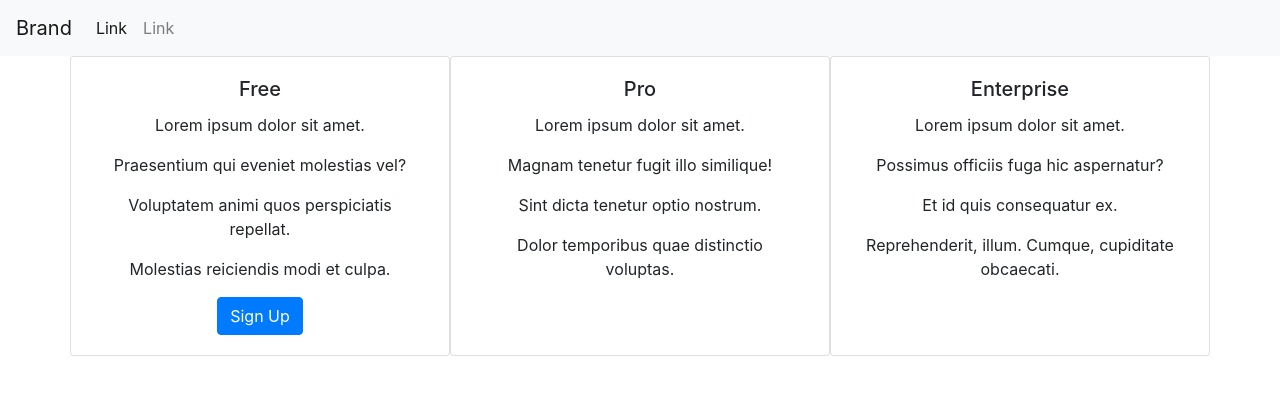
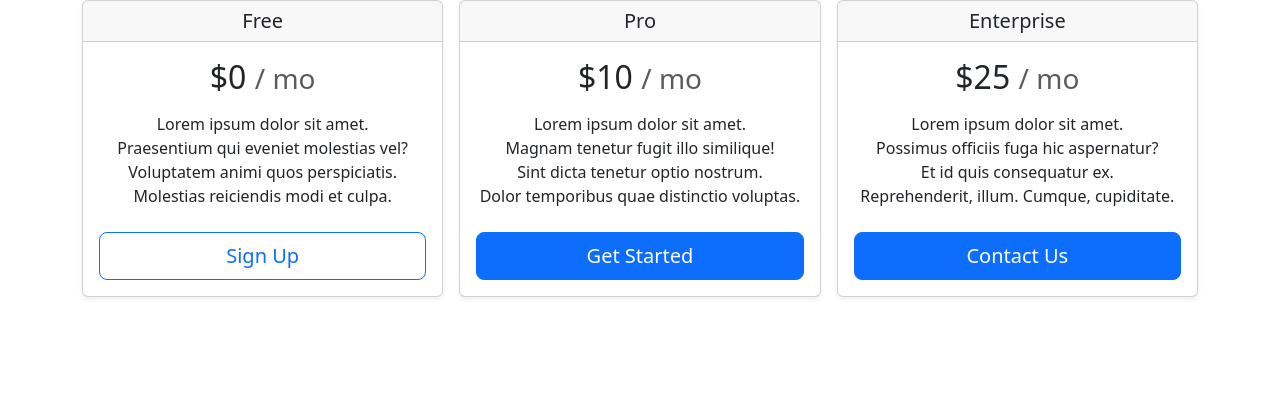
Before and after one commit to ZainNadeemMalik/bootstrap-project, a plain HTML site: page index.html in a window 1280 px wide. Drawn offline with nearby package versions, Linux system fonts and the light colour scheme.

Commit message:
add styles and layout

```diff
--- a/index.html
+++ b/index.html
@@ -5,63 +5,84 @@
     <meta name="viewport" content="width=device-width, initial-scale=1.0">
     <title>Bootstrap Demo</title>
     <!-- Bootstrap CSS -->
-    <link rel="stylesheet" href="https://cdn.jsdelivr.net/npm/bootstrap@4.1.3/dist/css/bootstrap.min.css" integrity="sha384-MCw98/SFnGE8fJT3GXwEOngsV7Zt27NXFoaoApmYm81iuXoPkFOJwJ8ERdknLPMO" crossorigin="anonymous">
+    <link href="https://cdn.jsdelivr.net/npm/bootstrap@5.3.3/dist/css/bootstrap.min.css" rel="stylesheet" integrity="sha384-QWTKZyjpPEjISv5WaRU9OFeRpok6YctnYmDr5pNlyT2bRjXh0JMhjY6hW+ALEwIH" crossorigin="anonymous">
+
 </head>
 <body>
 
-  <header>
-    <nav class="navbar navbar-expand-lg navbar-light bg-light">
-      <a href="#" class="navbar-brand"> Brand</a>
-      <button class="navbar-toggler" type="button" data-bs-toggle="collapse" data-bs-targer="#navbarNav">
-        <span class="navbar-toggler-icon"></span>
-      </button>
 
-      <div class="collapse navbar-collapse" id="navbarNav">
-        <ul class="navbar-nav">
-          <li class="nav-item">
-            <a href="#" class="nav-link active">Link</a>
-          </li>
-          <li class="nav-item">
-            <a href="#" class="nav-link">Link</a>
-          </li>
-        </ul>
-      </div>
-
-    </nav>
-  </header>
 
   <main>
     <div class="container text-center">
-      <div class="row gap-4">
 
-        <div class="col-4 card">
-          <div class="card-body">
-            <h5 class="card-title">Free</h5>
-            <p class="card-text">Lorem ipsum dolor sit amet.</p>
-            <p class="card-text">Praesentium qui eveniet molestias vel?</p>
-            <p class="card-text">Voluptatem animi quos perspiciatis repellat.</p>
-            <p class="card-text">Molestias reiciendis modi et culpa.</p>
-            <button class="btn btn-primary">Sign Up</button>
+      <div class="row row-cols-1 row-cols-md-3 g-3">
+
+        <div class="col">
+          <div class="card px-0 shadow-sm">
+            <div class="card-header">
+              <h5 class="card-title my-0">Free</h5>
+            </div>
+            <div class="card-body">
+              <h2 class="card-title pricing-card-title">
+                $0
+                <small class="text-muted">/ mo</small>
+              </h2>
+              <ul class="list-unstyled mt-3 mb-4">
+                <li>Lorem ipsum dolor sit amet.</li>
+                <li>Praesentium qui eveniet molestias vel?</li>
+                <li>Voluptatem animi quos perspiciatis.</li>
+                <li>Molestias reiciendis modi et culpa.</li>
+              </ul>
+              <button class="btn btn-lg btn-outline-primary w-100">Sign Up</button>
+            </div>
           </div>
         </div>
 
-        <div class="col-4 card">
-          <div class="card-body">
-            <h5 class="card-title">Pro</h5>
-            <p class="card-text">Lorem ipsum dolor sit amet.</p>
-            <p class="card-text">Magnam tenetur fugit illo similique!</p>
-            <p class="card-text">Sint dicta tenetur optio nostrum.</p>
-            <p class="card-text">Dolor temporibus quae distinctio voluptas.</p>
+        <div class="col">
+          <div class="card px-0 shadow-sm">
+
+            <div class="card-header">
+              <h5 class="card-title my-0">Pro</h5>
+            </div>
+
+            <div class="card-body">
+              <h2 class="card-title pricing-card-title">
+                $10
+                <small class="text-muted">/ mo</small>
+              </h2>
+              <ul class="list-unstyled mt-3 mb-4">
+                <li>Lorem ipsum dolor sit amet.</li>
+                <li>Magnam tenetur fugit illo similique!</li>
+                <li>Sint dicta tenetur optio nostrum.</li>
+                <li>Dolor temporibus quae distinctio voluptas.</li>
+              </ul>
+              <button class="btn btn-lg btn-primary w-100">Get Started</button>
+            </div>
           </div>
         </div>
 
-        <div class="col-4 card">
-          <div class="card-body">
-            <h5 class="card-title">Enterprise</h5>
-            <p class="card-text">Lorem ipsum dolor sit amet.</p>
-            <p class="card-text">Possimus officiis fuga hic aspernatur?</p>
-            <p class="card-text">Et id quis consequatur ex.</p>
-            <p class="card-text">Reprehenderit, illum. Cumque, cupiditate obcaecati.</p>
+        <div class="col">
+          <div class="card px-0 shadow-sm">
+            <div class="card-header">
+              <h5 class="card-title my-0">Enterprise</h5>
+            </div>
+
+            <div class="card-body">
+              <h2 class="card-title pricing-card-title">
+                $25
+                <small class="text-muted">/ mo</small>
+              </h2>
+
+              <ul class="list-unstyled mt-3 mb-4">
+                <li>Lorem ipsum dolor sit amet.</li>
+                <li>Possimus officiis fuga hic aspernatur?</li>
+                <li>Et id quis consequatur ex.</li>
+                <li>Reprehenderit, illum. Cumque, cupiditate.</li>
+              </ul>
+
+              <button class="btn btn-lg btn-primary w-100">Contact Us</button>
+
+            </div>
           </div>
         </div>
 
@@ -71,22 +92,10 @@
 
 
 
+    <!-- Bootstrap JS (optional for interactive components) -->
+    <script src="https://cdn.jsdelivr.net/npm/bootstrap@5.3.3/dist/js/bootstrap.bundle.min.js" integrity="sha384-YvpcrYf0tY3lHB60NNkmXc5s9fDVZLESaAA55NDzOxhy9GkcIdslK1eN7N6jIeHz" crossorigin="anonymous"></script>
+    <script src="https://cdn.jsdelivr.net/npm/@popperjs/core@2.11.8/dist/umd/popper.min.js" integrity="sha384-I7E8VVD/ismYTF4hNIPjVp/Zjvgyol6VFvRkX/vR+Vc4jQkC+hVqc2pM8ODewa9r" crossorigin="anonymous"></script>
+    <script src="https://cdn.jsdelivr.net/npm/bootstrap@5.3.3/dist/js/bootstrap.min.js" integrity="sha384-0pUGZvbkm6XF6gxjEnlmuGrJXVbNuzT9qBBavbLwCsOGabYfZo0T0to5eqruptLy" crossorigin="anonymous"></script>
 
-
-
-
-
-
-
-
-
-
-
-
-
-    <!-- Bootstrap JS (optional for interactive components) -->
-    <script src="https://code.jquery.com/jquery-3.3.1.slim.min.js" integrity="sha384-q8i/X+965DzO0rT7abK41JStQIAqVgRVzpbzo5smXKp4YfRvH+8abtTE1Pi6jizo" crossorigin="anonymous"></script>
-    <script src="https://cdn.jsdelivr.net/npm/popper.js@1.14.3/dist/umd/popper.min.js" integrity="sha384-ZMP7rVo3mIykV+2+9J3UJ46jBk0WLaUAdn689aCwoqbBJiSnjAK/l8WvCWPIPm49" crossorigin="anonymous"></script>
-    <script src="https://cdn.jsdelivr.net/npm/bootstrap@4.1.3/dist/js/bootstrap.min.js" integrity="sha384-ChfqqxuZUCnJSK3+MXmPNIyE6ZbWh2IMqE241rYiqJxyMiZ6OW/JmZQ5stwEULTy" crossorigin="anonymous"></script>
 </body>
 </html>
```
